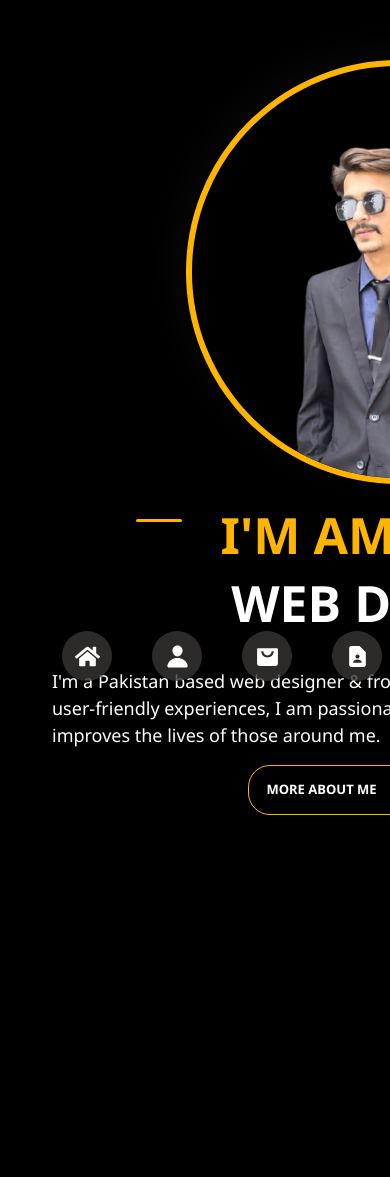
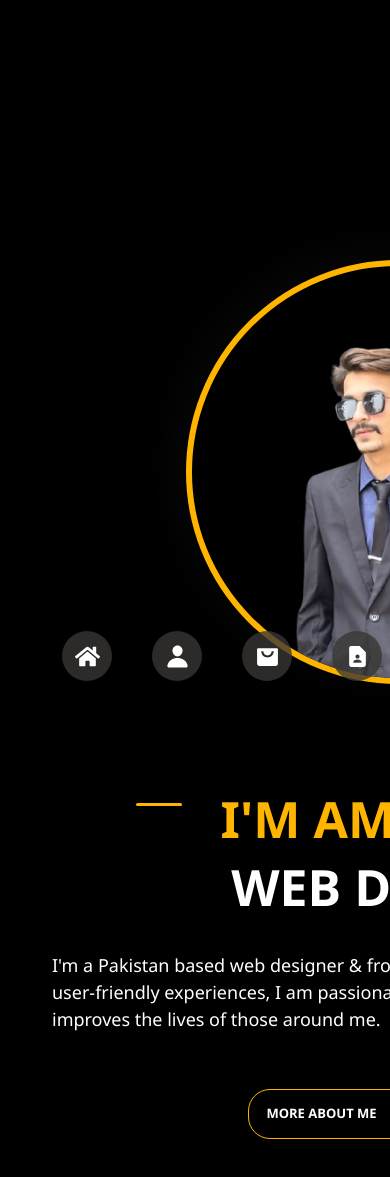
Before and after one commit to AmirAliAmin/Protfolio, a React (Create React App) app: page / in a window 390 px wide. Shown: the part 113-1290 px from the top of the page. Built offline with nearby package versions, Linux system fonts and the light colour scheme.

Commit message:
home updated

```diff
--- a/src/Home.css
+++ b/src/Home.css
@@ -118,10 +118,11 @@ body {
 }
 @media screen and (max-width: 768px) {
   .homepage {
-    margin-top: 100px;
+    margin-top: 300px;
     width: 880px;
     height: 170vh;
     padding: 1rem;
+    overflow:visible;
     /* border: 1px solid white; */
   }
   .back {
@@ -136,6 +137,7 @@ body {
     position: relative;
     left: 170px;
     border: 6px solid #ffb400;
+    margin-bottom: 100px;
   }
   .card img {
     border-radius: 50%;
@@ -157,5 +159,6 @@ body {
   .home-detail .button {
     /* font-weight: normal; */
     right: 70px;
+    margin-top: 40px;
   }
 }
```
